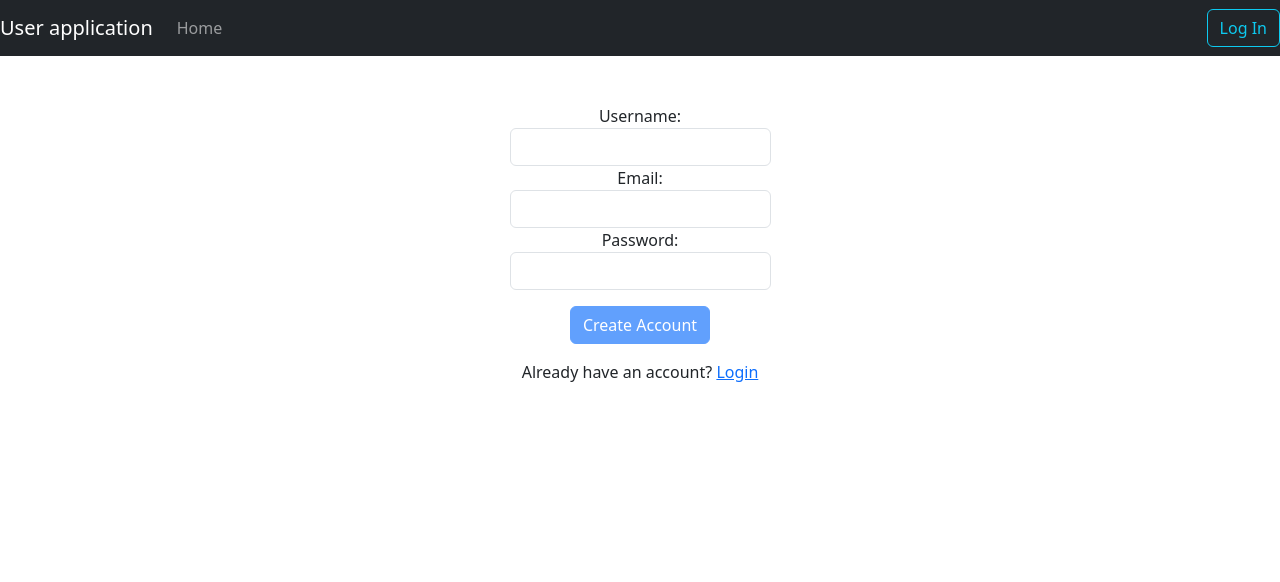
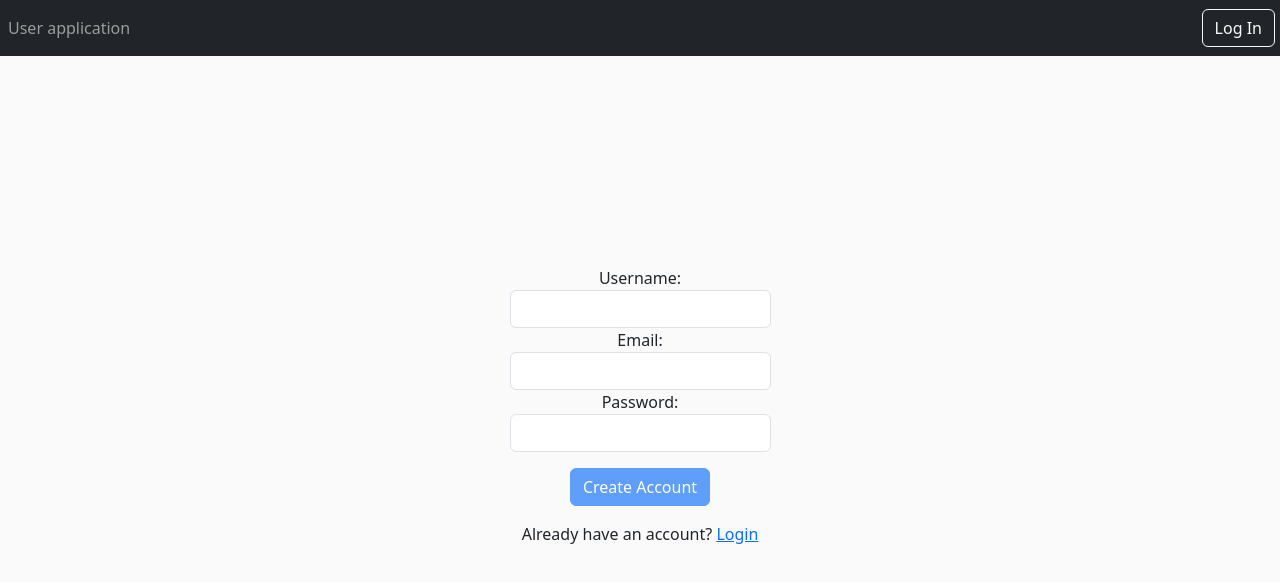
Before and after one commit to Ramnelov/COURSES_, a React (Create React App) app in the folder frontend/: page /create in a window 1280 px wide. Shown: the top 582 px of the page. Built offline with nearby package versions, Linux system fonts and the light colour scheme.

Commit message:
Update styles and components

```diff
--- a/frontend/src/App.tsx
+++ b/frontend/src/App.tsx
@@ -4,7 +4,7 @@ import './styles/App.scss';
 import 'bootstrap/dist/css/bootstrap.css';
 import NavigationBar from './components/Navbar'; // Import the Navbar component
 import { Routes, Route } from 'react-router-dom';
-import UserComponent from './components/User'; // Assuming SimpleComponent is in the same directory
+import LoggedInComponent from './components/LoggedIn'; // Assuming SimpleComponent is in the same directory
 import { AuthContext } from './context/AuthContext';
 import LoginForm from './components/LoginForm';
 import CreateUserForm from './components/CreateUserForm';
@@ -13,19 +13,31 @@ import { NotificationProvider } from './context/NotificationContext';
 import { Notification } from './components/Notification';
 
 
+
 function App() {
   const { loggedIn } = useContext(AuthContext);
 
+
+
+
+
   return (
     <NotificationProvider>
+
       <div className="App">
-        <NavigationBar />
-        <Notification />
+      <div className="header">
+    <NavigationBar />
+    <div className="notification-wrapper">
+      <Notification />
+    </div>
+  </div>
+        <div className="main-content">
         <Routes>
-          <Route path="/" element={loggedIn ? <UserComponent /> : <LoginForm />} />
+          <Route path="/" element={loggedIn ? <LoggedInComponent /> : <LoginForm />} />
           <Route path="/create" element={<CreateUserForm/>} />
           <Route path="/test" element={<TestComponent/>} />
-        </Routes>
+         </Routes>
+        </div>
       </div>
     </NotificationProvider>
   );
--- a/frontend/src/components/CreateUserForm.tsx
+++ b/frontend/src/components/CreateUserForm.tsx
@@ -12,11 +12,13 @@ function CreateUserForm() {
   const [email, setEmail] = useState('');
   const [password, setPassword] = useState('');
   const [error, setError] = useState('');
-  const { setLoggedIn } = useContext(AuthContext);
   const navigate = useNavigate();
+  const [usernameTouched, setUsernameTouched] = useState(false);
+  const [emailTouched, setEmailTouched] = useState(false);
+  const [passwordTouched, setPasswordTouched] = useState(false);
 
   function validateEmail(email: string) {
-    var re = /^[a-zA-Z0-9.!#$%&'*+/=?^_`{|}~-]+@[a-zA-Z0-9-]+(?:\.[a-zA-Z0-9-]+)*$/;
+    var re = /^\w+@[a-zA-Z_]+?\.[a-zA-Z]{2,3}$/; ;
     return re.test(email);
   }
 
@@ -50,18 +52,36 @@ function CreateUserForm() {
     <div className="container">
       <div className="row justify-content-center">
         <div className="col-3">
-          <form onSubmit={handleSubmit} className="mt-5">
+        <form onSubmit={handleSubmit}>
       <div className="form-group">
         <label>Username:</label>
-              <input type="text" className="form-control" value={username} onChange={e => setUsername(e.target.value)} />
+        <input
+          type="text"
+          className={`form-control ${!validateUsername(username) && usernameTouched ? 'is-invalid' : ''}`}
+          value={username}
+          onChange={(e) => setUsername(e.target.value)}
+          onFocus={() => setUsernameTouched(true)}
+        />
       </div>
       <div className="form-group">
         <label>Email:</label>
-              <input type="email" className="form-control" value={email} onChange={e => setEmail(e.target.value)} />
+        <input
+          type="email"
+          className={`form-control ${!validateEmail(email) && emailTouched ? 'is-invalid' : ''}`}
+          value={email}
+          onChange={(e) => setEmail(e.target.value)}
+          onFocus={() => setEmailTouched(true)}
+        />
       </div>
       <div className="form-group">
         <label>Password:</label>
-              <input type="password" className="form-control" value={password} onChange={e => setPassword(e.target.value)} />
+        <input
+          type="password"
+          className={`form-control ${!validatePassword(password) && passwordTouched ? 'is-invalid' : ''}`}
+          value={password}
+          onChange={(e) => setPassword(e.target.value)}
+          onFocus={() => setPasswordTouched(true)}
+        />
       </div>
             {error && <div className="alert alert-danger mt-3">{error}</div>}
             <button type="submit" className="btn btn-primary mt-3" disabled={!validateUsername(username) || !validateEmail(email) || !validatePassword(password)}>Create Account</button>
--- a/frontend/src/components/User.tsx
+++ b/frontend/src/components/LoggedIn.tsx
@@ -1,6 +1,7 @@
 import React, { useEffect, useState, useContext } from 'react';
 import { getUser, User } from '../services/api';
 import { AuthContext } from '../context/AuthContext';
+import { Spinner } from 'react-bootstrap';
 
 function UserComponent() {
   const [user, setUser] = useState<User | null>(null);
@@ -10,11 +11,13 @@ function UserComponent() {
   useEffect(() => {
     const token = localStorage.getItem('token');
     if (token) {
+
+
       getUser(token)
         .then(data => setUser(data))
         .catch(error => {
           console.error(error);
-          if (error.response && error.response.status === 401) {
+          if (error.status === 401) {
             setLoggedIn(false);
             localStorage.removeItem('token');
             localStorage.setItem('loggedIn', 'false');
@@ -32,7 +35,9 @@ function UserComponent() {
           <p>Your email is: {user.email}</p>
         </>
       ) : (
-        <p>Loading...</p>
+        <div className="d-flex justify-content-center align-items-center" style={{ height: '100vh' }}>
+        <Spinner animation="border" role="status" />
+      </div>
       )}
     </div>
   );
--- a/frontend/src/components/LoginForm.tsx
+++ b/frontend/src/components/LoginForm.tsx
@@ -3,8 +3,17 @@ import 'bootstrap/dist/css/bootstrap.min.css';
 import { Link } from 'react-router-dom';
 import { getToken } from '../services/api';
 import { AuthContext } from '../context/AuthContext';
+import { NotificationContext } from '../context/NotificationContext';
+import { Spinner } from 'react-bootstrap';
+
+
 
 function LoginForm() {
+
+  const [loading, setLoading] = useState(false);
+
+  const { setNotification } = useContext(NotificationContext);
+
   const [username, setUsername] = useState('');
   const [password, setPassword] = useState('');
   const [error, setError] = useState('');
@@ -12,31 +21,47 @@ function LoginForm() {
 
   const handleSubmit = async (event: React.FormEvent) => {
     event.preventDefault();
+    setLoading(true);
     try {
       const token = await getToken(username, password);
       if (token) {
         localStorage.setItem('token', token);
+        localStorage.setItem('loggedIn', 'true');
         setLoggedIn(true);
-        localStorage.setItem('loggedIn', 'true');
+        setNotification('', 'info');
 
       }
     } catch (error) {
+
       const err = error as any;
       if (err.status === 401) {
-        setError('Username or password is wrong');
+        setError('Username or password is wrong.');
       } else {
+        setNotification('Something went wrong.', 'danger')
         console.error(error);
       }
+    } finally {
+      setLoading(false);
+
     }
     setUsername('');
     setPassword('');
   };
 
   return (
+
+
+
+
     <div className="container">
       <div className="row justify-content-center">
         <div className="col-3">
-          <form onSubmit={handleSubmit} className="mt-5">
+        {loading ? (
+        <Spinner animation="border" role="status"/>
+
+      ) : (
+        <div>
+        <form onSubmit={handleSubmit} className="mt-5">
             <div className="form-group">
               <label>Username:</label>
               <input type="text" className="form-control" value={username} onChange={e => setUsername(e.target.value)} />
@@ -51,6 +76,12 @@ function LoginForm() {
           <div className="mt-3">
             No account? <Link to="/create">Create one</Link>
           </div>
+          </div>
+      )}
+
+
+
+
         </div>
       </div>
     </div>
--- a/frontend/src/components/Navbar.tsx
+++ b/frontend/src/components/Navbar.tsx
@@ -3,8 +3,14 @@ import React, { useContext } from 'react';
 import { Navbar, Nav, Button } from 'react-bootstrap';
 import { NavLink, Link, useNavigate } from 'react-router-dom';
 import { AuthContext } from '../context/AuthContext';
+import { NotificationContext } from '../context/NotificationContext';
+
 
 const NavigationBar: React.FC = () => {
+
+  const { setNotification } = useContext(NotificationContext);
+
+
   const { loggedIn, setLoggedIn } = useContext(AuthContext);
   const navigate = useNavigate();
 
@@ -12,6 +18,7 @@ const NavigationBar: React.FC = () => {
     setLoggedIn(false);
     localStorage.removeItem('loggedIn'); // Remove the loggedIn status from local storage
     localStorage.removeItem('token'); // Remove the token from local storage
+    setNotification('', 'info')
   };
 
   const handleLoginRedirect = () => {
@@ -20,15 +27,14 @@ const NavigationBar: React.FC = () => {
 
   return (
     <Navbar bg="dark" variant="dark">
-      <Link to="/" className="navbar-brand">User application</Link>
       <Nav className="mr-auto">
-        <NavLink className="nav-link" to="/" end>Home</NavLink>
+        <NavLink className="nav-link" to="/" end>User application</NavLink>
       </Nav>
       <Navbar.Collapse className="justify-content-end">
-        {loggedIn ? (
-          <Button variant="outline-info" onClick={handleLogout}>Log Out</Button>
+          {loggedIn ? (
+          <Button variant="outline-light" onClick={handleLogout} style={{ marginRight: '5px' }}>Log Out</Button>
         ) : (
-          <Button variant="outline-info" onClick={handleLoginRedirect}>Log In</Button>
+          <Button variant="outline-light" onClick={handleLoginRedirect} style={{ marginRight: '5px' }}>Log In</Button>
         )}
       </Navbar.Collapse>
     </Navbar>
--- a/frontend/src/styles/App.scss
+++ b/frontend/src/styles/App.scss
@@ -1,7 +1,29 @@
-$primary-color: #5a667e;
+$primary-color: #fafafa;
 
 .App {
   text-align: center;
+
+
+}
+
+.header {
+  position: relative;
+}
+
+.notification-wrapper {
+  position: absolute;
+  top: 57px; // Increase this value to lower the notification
+  width: 100%;
+  z-index: 1; // This makes sure the notification appears above other elements
+}
+
+.main-content {
+  background-color: $primary-color;
+  display: flex;
+  justify-content: center;
+  align-items: center;
+  height: calc(100vh - 100px); // Adjust this value based on the height of your Navbar
+  flex-direction: column;
 }
 
 .App-logo {
```
Lines whose indentation alone changed are shown as unchanged.
